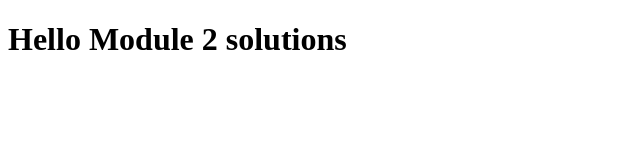
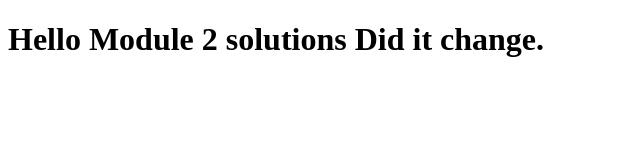
Before and after one commit to raymsalvez/module2-solution, a plain HTML site: page site/index.html in a window 1280 px wide. Shown: the whole page, without its empty margins (0-640 px from the left). Drawn offline with Linux system fonts and the light colour scheme.

Commit message:
Small Addition.

```diff
--- a/site/index.html
+++ b/site/index.html
@@ -6,6 +6,6 @@
 	<title>Hello Module2</title>
 </head>
 <body>
-<h1>Hello Module 2 solutions</h1>
+<h1>Hello Module 2 solutions Did it change.</h1>
 </body>
 </html>
```
